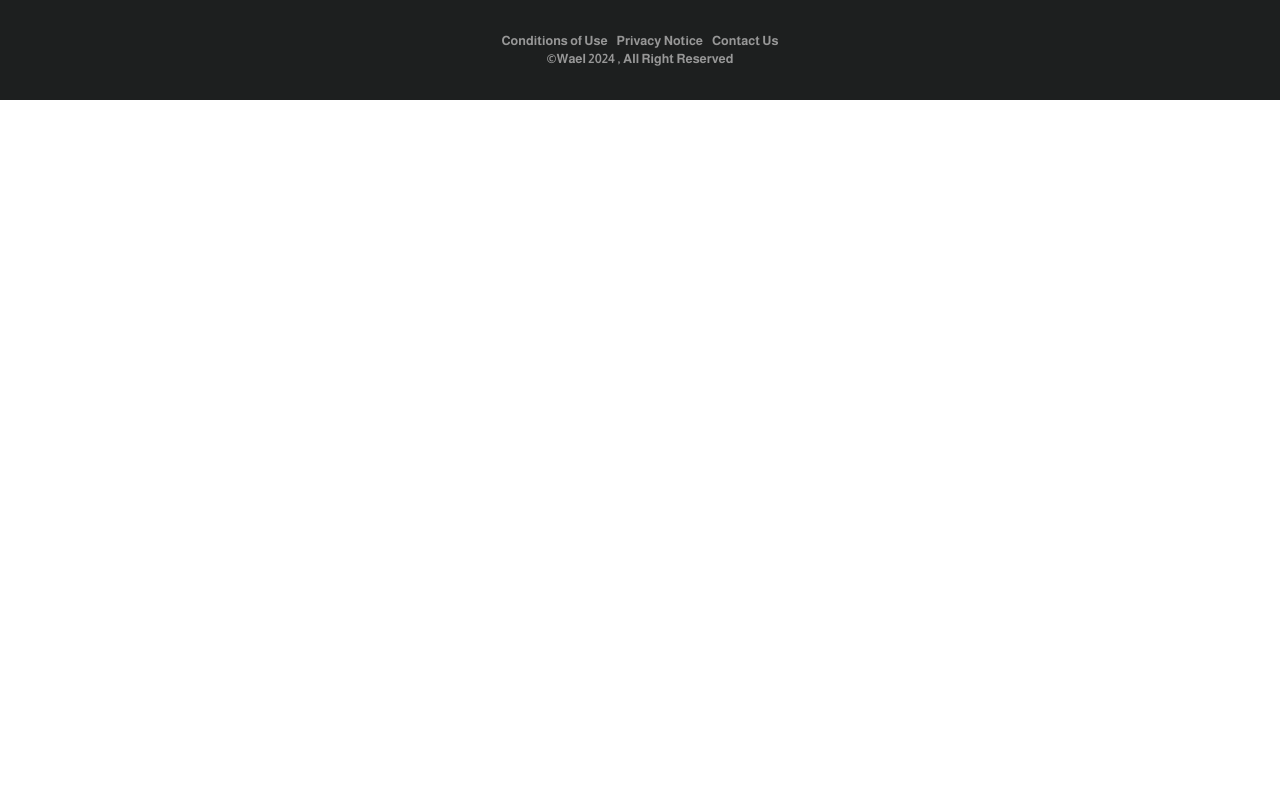
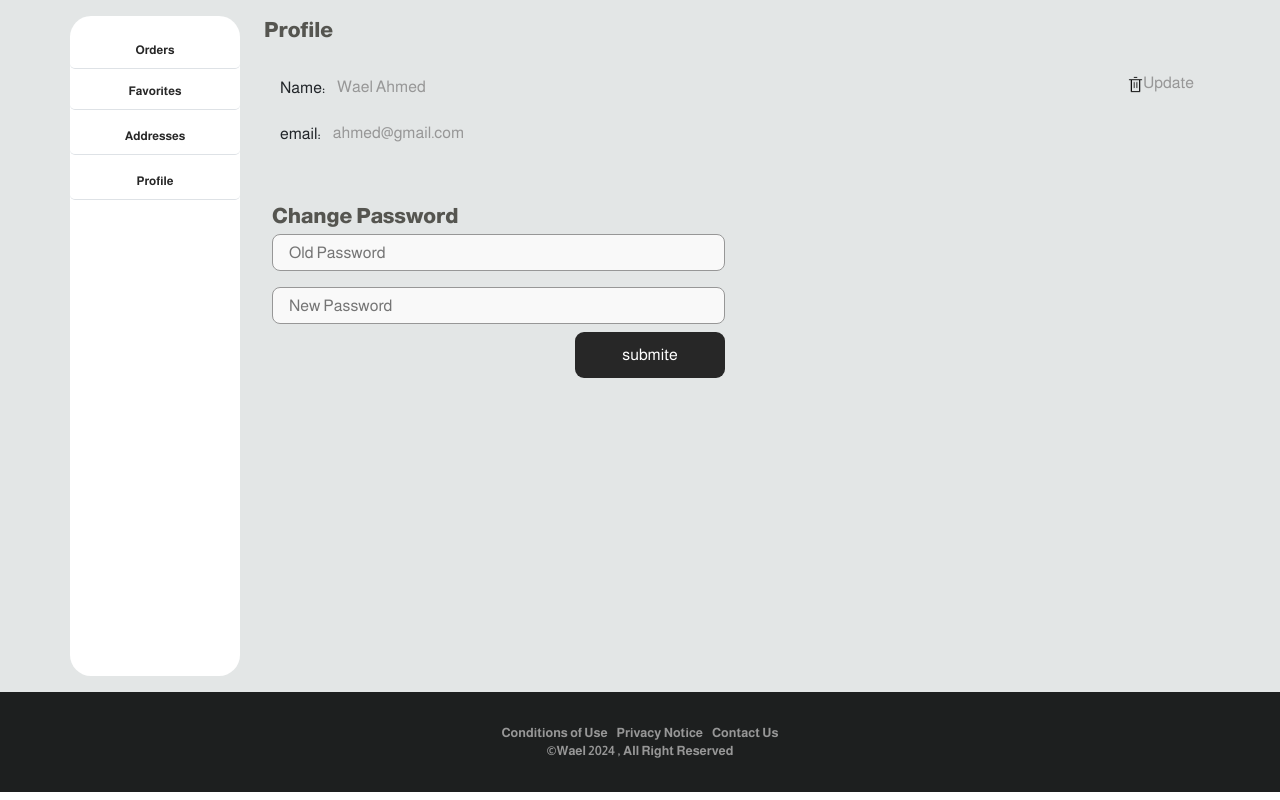
Before and after one commit to wael65/raect-store, a React (Create React App) app: page /user/profile in a window 1280 px wide. Built offline with nearby package versions, Linux system fonts and the light colour scheme; what @cloudinary/url-gen would draw is missing.

Commit message:
add design pages and components for user profile

```diff
--- a/src/App.js
+++ b/src/App.js
@@ -4,6 +4,7 @@ import NavPage from "./Pages/Home/NavPage";
 import Footer from "./Components/Uitily/Footer";
 import CategoryPage from "./Pages/Category/CategoryPage";
 import AuthPage from "./Pages/Auth/AuthPage";
+import UserProfilePage from "./Pages/User/UserProfilePage";
 
 function App() {
   return (
@@ -13,6 +14,7 @@ function App() {
           <Route index element={<HomePage />} />
           <Route path="/home" element={<NavPage />} />
           <Route path="/auth" element={<AuthPage />} />
+          <Route path="/user/profile" element={<UserProfilePage />} />
           <Route path="/category" element={<CategoryPage />} />
         </Routes>
       </BrowserRouter>
--- a/src/Components/Home/NavBar.js
+++ b/src/Components/Home/NavBar.js
@@ -90,7 +90,9 @@ const NavBar = () => {
                 drop="down"
                 menuVariant="dark"
               >
-                <NavDropdown.Item href="#">Profile</NavDropdown.Item>
+                <NavDropdown.Item href="/user/profile">
+                  Profile
+                </NavDropdown.Item>
                 <NavDropdown.Item onClick={logout} href="/">
                   Log Out
                 </NavDropdown.Item>
--- /dev/null
+++ b/src/Components/User/UserProfile.js
@@ -0,0 +1,67 @@
+import React from "react";
+import { Row, Col } from "react-bootstrap";
+import deleteicon from "../../images/delete.png";
+
+const UserProfile = () => {
+  return (
+    <div>
+      <div className="admin-content-text">Profile</div>
+      <div className="user-address-card my-3 px-2">
+        <Row className="d-flex justify-content-between pt-2">
+          <Col xs="6" className="d-flex">
+            <div className="p-2">Name:</div>
+            <div className="p-1 item-delete-edit">Wael Ahmed</div>
+          </Col>
+          <Col xs="6" className="d-flex justify-content-end">
+            <div className="d-flex mx-2">
+              <img
+                alt=""
+                className="ms-1 mt-2"
+                src={deleteicon}
+                height="17px"
+                width="15px"
+              />
+              <p className="item-delete-edit"> Update </p>
+            </div>
+          </Col>
+        </Row>
+
+        {/* <Row className="">
+          <Col xs="12" className="d-flex">
+            <div className="p-2">رقم الهاتف:</div>
+            <div className="p-1 item-delete-edit">0122314324</div>
+          </Col>
+        </Row> */}
+        <Row className="">
+          <Col xs="12" className="d-flex">
+            <div className="p-2">email:</div>
+            <div className="p-1 item-delete-edit">ahmed@gmail.com</div>
+          </Col>
+        </Row>
+        <Row className="mt-5">
+          <Col xs="10" sm="8" md="6" className="">
+            <div className="admin-content-text">Change Password</div>
+            <input
+              type="password"
+              className="input-form d-block mt-1 px-3"
+              placeholder="Old Password"
+            />
+            <input
+              type="password"
+              className="input-form d-block mt-3 px-3"
+              placeholder="New Password"
+            />
+          </Col>
+        </Row>
+
+        <Row>
+          <Col xs="10" sm="8" md="6" className="d-flex justify-content-end ">
+            <button className="btn-save d-inline mt-2 ">submite</button>
+          </Col>
+        </Row>
+      </div>
+    </div>
+  );
+};
+
+export default UserProfile;
--- /dev/null
+++ b/src/Components/User/UserSideBar.js
@@ -0,0 +1,34 @@
+import React from "react";
+import { Link } from "react-router-dom";
+
+const UserSideBar = () => {
+  return (
+    <div className="sidebar">
+      <div className="d-flex flex-column">
+        <Link to="/user/allorders" style={{ textDecoration: "none" }}>
+          <div className="admin-side-text mt-3 border-bottom p-2 mx-auto text-center">
+            Orders
+          </div>
+        </Link>
+        <Link to="/user/favoriteproducts" style={{ textDecoration: "none" }}>
+          <div className="admin-side-text my-1 border-bottom p-2 mx-auto text-center">
+            Favorites
+          </div>
+        </Link>
+        <Link to="/user/addresses" style={{ textDecoration: "none" }}>
+          <div className="admin-side-text my-1 border-bottom p-2 mx-auto text-center">
+            Addresses
+          </div>
+        </Link>
+
+        <Link to="/user/profile" style={{ textDecoration: "none" }}>
+          <div className="admin-side-text my-1 border-bottom p-2 mx-auto text-center">
+            Profile
+          </div>
+        </Link>
+      </div>
+    </div>
+  );
+};
+
+export default UserSideBar;
--- /dev/null
+++ b/src/Pages/User/UserProfilePage.js
@@ -0,0 +1,22 @@
+import React from "react";
+import { Container, Row, Col } from "react-bootstrap";
+import UserProfile from "../../Components/User/UserProfile";
+import UserSideBar from "../../Components/User/UserSideBar";
+
+const UserProfilePage = () => {
+  return (
+    <Container>
+      <Row className="py-3">
+        <Col sm="3" xs="2" md="2">
+          <UserSideBar />
+        </Col>
+
+        <Col sm="9" xs="10" md="10">
+          <UserProfile />
+        </Col>
+      </Row>
+    </Container>
+  );
+};
+
+export default UserProfilePage;
--- a/src/index.css
+++ b/src/index.css
@@ -428,3 +428,104 @@ label {
 }
 
 /*------- End - Auth Page ------*/
+
+/*------- Admin style from course code - will be edited ------*/
+
+/* admin style  */
+.sidebar {
+  height: 660px;
+  width: 100%;
+  border-radius: 21px;
+  background-color: #ffffff;
+}
+
+.admin-side-text {
+  color: #272727;
+  font-family: "Almarai";
+  font-size: 12px;
+  font-weight: bold;
+  letter-spacing: 0;
+  line-height: 20px;
+  text-align: left;
+  width: 100%;
+  border-radius: 5px;
+  cursor: pointer;
+}
+
+.admin-side-text:hover {
+  background-color: #272727;
+  color: white;
+  font-size: 14px;
+}
+.admin-content-text {
+  color: #555550;
+  font-family: Almarai;
+  font-size: 21px;
+  font-weight: 800;
+  letter-spacing: 0;
+  line-height: 28px;
+  text-align: left;
+}
+.item-delete-edit {
+  color: #979797;
+  font-family: "Almarai";
+  font-size: 16px;
+  letter-spacing: 0;
+  line-height: 30px;
+  text-align: left;
+  cursor: pointer;
+}
+
+.text-form {
+  color: #979797;
+  font-family: "Almarai";
+  font-size: 16px;
+  letter-spacing: 0;
+  line-height: 20px;
+  text-align: left;
+}
+.input-form {
+  height: 37px;
+  width: 100%;
+  border: 1px solid #979797;
+  border-radius: 8px;
+  background-color: #f9f9f9;
+}
+.input-form-area {
+  width: 100%;
+  border: 1px solid #979797;
+  border-radius: 8px;
+  background-color: #f9f9f9;
+}
+.select {
+  box-sizing: border-box;
+  height: 40px;
+  color: #979797;
+  width: 100%;
+  border: 1px solid #979797;
+  border-radius: 8px;
+}
+.btn-save {
+  border: none;
+  color: white;
+  height: 46px;
+  width: 150px;
+  border-radius: 9px;
+  background-color: #272727;
+}
+.btn-save:hover {
+  color: rgb(164, 164, 164);
+}
+.btn-a {
+  border: none;
+  color: white;
+  height: 45px;
+  border-radius: 9px;
+  background-color: #272727;
+}
+.btn-a:hover {
+  color: rgb(164, 164, 164);
+}
+/* end admin  */
+
+/*------- End ---- Admin style from course code ------*/
```
Also changed, not shown: src/images/delete.png (added).
